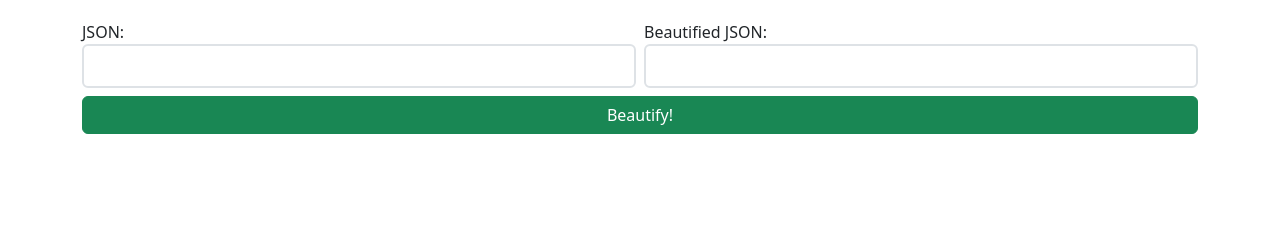
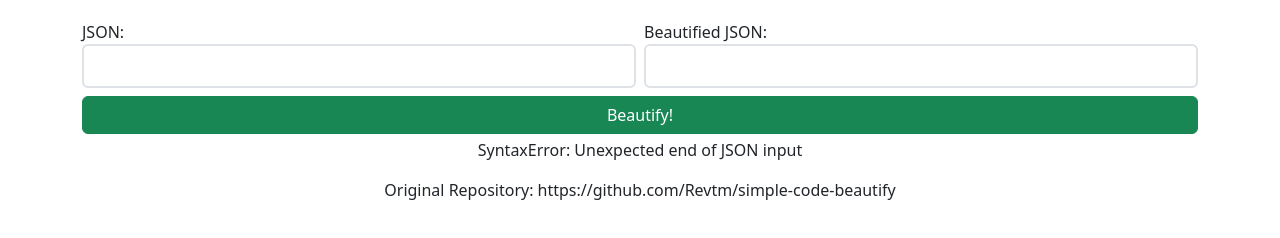
Before and after one commit to Revtm/simple-code-beautify, an Electron app: page index.html in a window 1280 px wide. Both pictures are taken after a click on the button "Beautify!". Drawn offline with Linux system fonts and the light colour scheme.

Commit message:
feature: add repo info

```diff
--- a/index.html
+++ b/index.html
@@ -4,7 +4,7 @@
     <meta charset="UTF-8">
     <!-- https://developer.mozilla.org/en-US/docs/Web/HTTP/CSP -->
     <meta http-equiv="Content-Security-Policy" content="default-src 'self'; script-src 'self'">
-    <title>Simple Code Beautify</title>
+    <title>Simple JSON Beautify</title>
     <link rel="stylesheet" href="./bootstrap/css/bootstrap.css">
 </head>
 <body>
@@ -32,6 +32,17 @@
             <button id="beautify-btn" class="btn btn-success w-100">Beautify!</button>
         </div>
     </div>
+    <div class="row mt-1">
+        <div class="col text-center">
+            <span id="beautify-error-msg" class="w-100"></span>
+        </div>
+    </div>
+
+    <div class="row mt-3">
+        <div class="col text-center">
+            <span id="creator-name" class="w-100">Original Repository: https://github.com/Revtm/simple-code-beautify</span>
+        </div>
+    </div>
 </div>
 
 
--- a/package.json
+++ b/package.json
@@ -1,5 +1,5 @@
 {
-  "name": "simple-code-beautify",
+  "name": "simple-json-beautify",
   "version": "1.0.0",
   "description": "simple json beautifier and other tools for coding",
   "main": "main.js",
--- a/renderer.js
+++ b/renderer.js
@@ -1,6 +1,7 @@
 const setButton = document.getElementById('beautify-btn');
 const originalInput = document.getElementById('original-json');
 const beautifiedJson = document.getElementById('beautified-json');
+const errMsg = document.getElementById('beautify-error-msg');
 
 setButton.addEventListener('click', () => {
     try{
@@ -12,7 +13,8 @@ setButton.addEventListener('click', () => {
         replacedToHTML = "<span>".concat(replacedToHTML).concat("<span/>");
         console.log(replacedToHTML);
         beautifiedJson.innerHTML = replacedToHTML;
+        errMsg.innerHTML = "";
     }catch (e){
-        console.log(e);
+        errMsg.innerHTML = e;
     }
-})
+});
```
